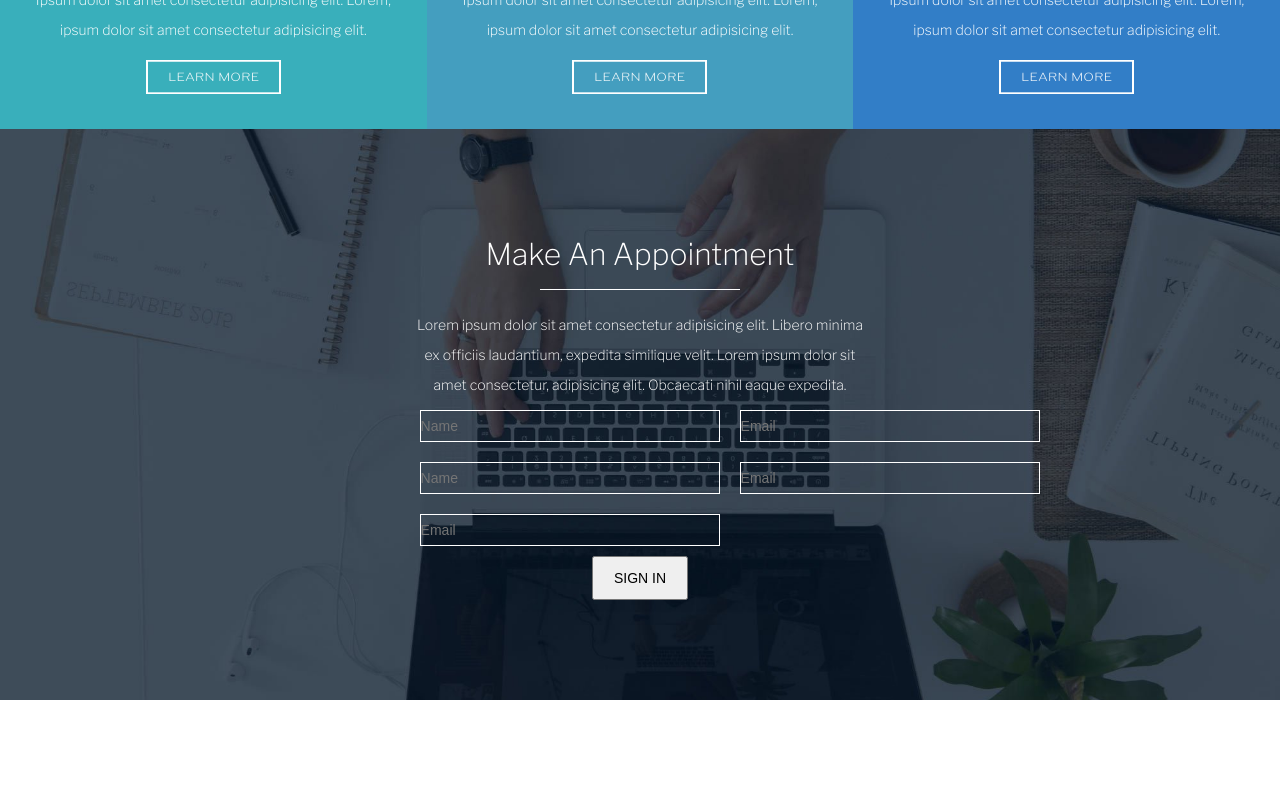
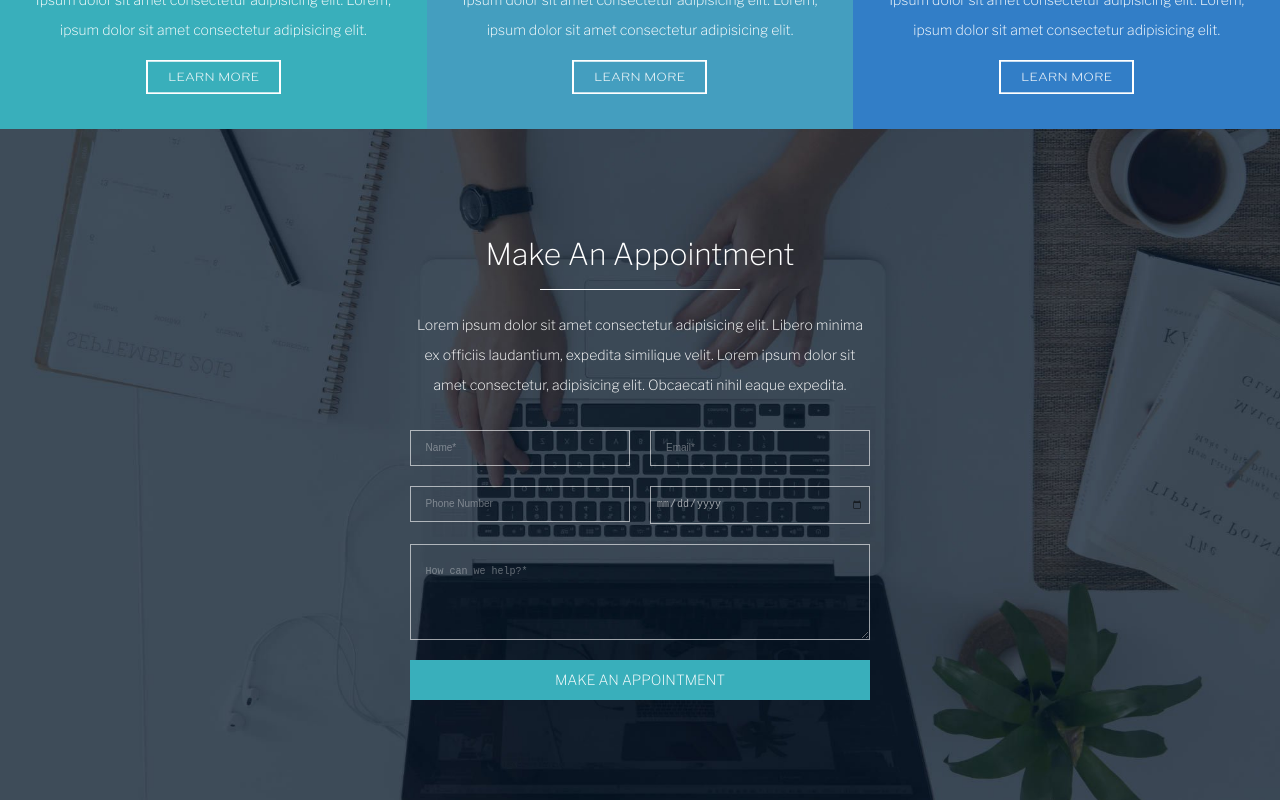
Before and after one commit to dbonafin/proj-html-vuejs, a Vue app: page / in a window 1280 px wide. Shown: the part 3741-4541 px from the top of the page. Before the commit the page ends 4441 px from the top, so only its background shows below. Built offline with nearby package versions, Linux system fonts and the light colour scheme.

Commit message:
make appointment component done

```diff
--- a/src/components/MakeAppointment.vue
+++ b/src/components/MakeAppointment.vue
@@ -1,9 +1,9 @@
 <template>
 
-   <div class="facilities-wrapper">
+   <div class="appointment-wrapper">
         <div class="small-container">
 
-            <!-- Top area of the doctors section -->
+            <!-- Top area of the appointment section -->
             <div class="top-area">
 
                 <h2>make an appointment</h2>
@@ -14,45 +14,77 @@
 
                 <div class="appointment-form">
                     <form>
+
+                        <!-- Input group -->
+
                         <div class="form-row">
 
-                            <div class="form-group col-md-6">
-                                <label for="inputPassword4 sr-only" >Name</label>
-                                <input type="text" class="form-control" id="inputName" placeholder="Name">
+                            <div class="form-group">
+                                <label for="inputName">Name</label>
+                                <input
+                                    type="text"
+                                    class="form-control"
+                                    id="inputName"
+                                    placeholder="Name*"
+                                >
                             </div>
 
-                            <div class="form-group col-md-6">
-                                <label for="inputEmail4">Email</label>
-                                <input type="email" class="form-control" id="inputEmail" placeholder="Email">
+                            <div class="form-group">
+                                <label for="inputEmail">Email</label>
+                                <input
+                                    type="email"
+                                    class="form-control"
+                                    id="inputEmail"
+                                    placeholder="Email*"
+                                >
                             </div>
 
                         </div>
 
                         <div class="form-row">
 
-                            <div class="form-group col-md-6">
-                                <label for="inputPassword4 sr-only" >Name</label>
-                                <input type="text" class="form-control" id="inputName" placeholder="Name">
+                            <div class="form-group">
+                                <label for="inputNumber">Phone Number</label>
+                                <input
+                                    type="text"
+                                    class="form-control"
+                                    id="inputNumber"
+                                    placeholder="Phone Number"
+                                >
                             </div>
 
-                            <div class="form-group col-md-6">
-                                <label for="inputEmail4">Email</label>
-                                <input type="email" class="form-control" id="inputEmail" placeholder="Email">
+                            <div class="form-group">
+                                <label for="inputDate">Date</label>
+                                <input
+                                    type="date"
+                                    class="form-control"
+                                    id="inputDate"
+                                    placeholder="Appointment Date"
+                                >
                             </div>
 
                         </div>
 
-                        <div class="form-row">
+                        <div>
+                            <!-- Request info text area -->
+                            <div class="form-group form-request">
+                                <label for="formTextArea">TextArea</label>
 
-                            <div class="form-group col-md-6">
-                                <label for="inputEmail">Email</label>
-                                <input type="email" class="form-control" id="inputEmail" placeholder="Email">
+                                <textarea
+                                    class="form-control"
+                                    id="formTextArea"
+                                    rows="3"
+                                    placeholder="How can we help?*">
+                                </textarea>
                             </div>
 
                         </div>
 
+                        <!-- Submit button -->
+                        <span class="btn color-btn">
+                            <a href="#">make an appointment</a>
+                        </span>
 
-                        <button type="submit" class="btn color-btn">Sign in</button>
                     </form>
                 </div>
             </div>
@@ -74,7 +106,7 @@
 <style lang="scss" scoped>
 
     @import "../style/common.scss";
-    .facilities-wrapper {
+    .appointment-wrapper {
         background-image: url('../assets/images/make-an-appointment.jpg');
         background-position: center;
         background-size: cover;
@@ -88,9 +120,6 @@
         width: 60%;
         margin: 0 auto;
         text-align: center;
-        img{
-            width: 60px;
-        }
         h2 {
             text-transform: capitalize;
             font-size: 30px;
@@ -105,14 +134,30 @@
             }
         }
         .appointment-form{
+            margin-top: 20px;
             label {
                 display: none;
             }
-            input {
-                width: 300px;
-                margin: 10px;
+            input, textarea {
+                width: 100%;
+                margin: 10px 0;
+                padding: 2px 5px;
                 background-color: transparent;
                 border: 1px solid $txt-secondary-color;
+                color: $txt-secondary-color;
+                opacity: calc(0.6);
+                font-size: 10px;
+            }
+            .form-group {
+                width: calc((100% / 2) - 10px);
+                ::placeholder {
+                    padding: 10px;
+                    color: $txt-secondary-color;
+                    opacity: calc(0.6);
+                }
+            }
+            .form-request {
+                width: 100%;
             }
             .form-row {
                 display: flex;
@@ -120,6 +165,11 @@
             }
 
         }}
+        .color-btn {
+            width: 100%;
+            background-color: $brand-main-color;
+        }
+
     }
 
 </style>
```
